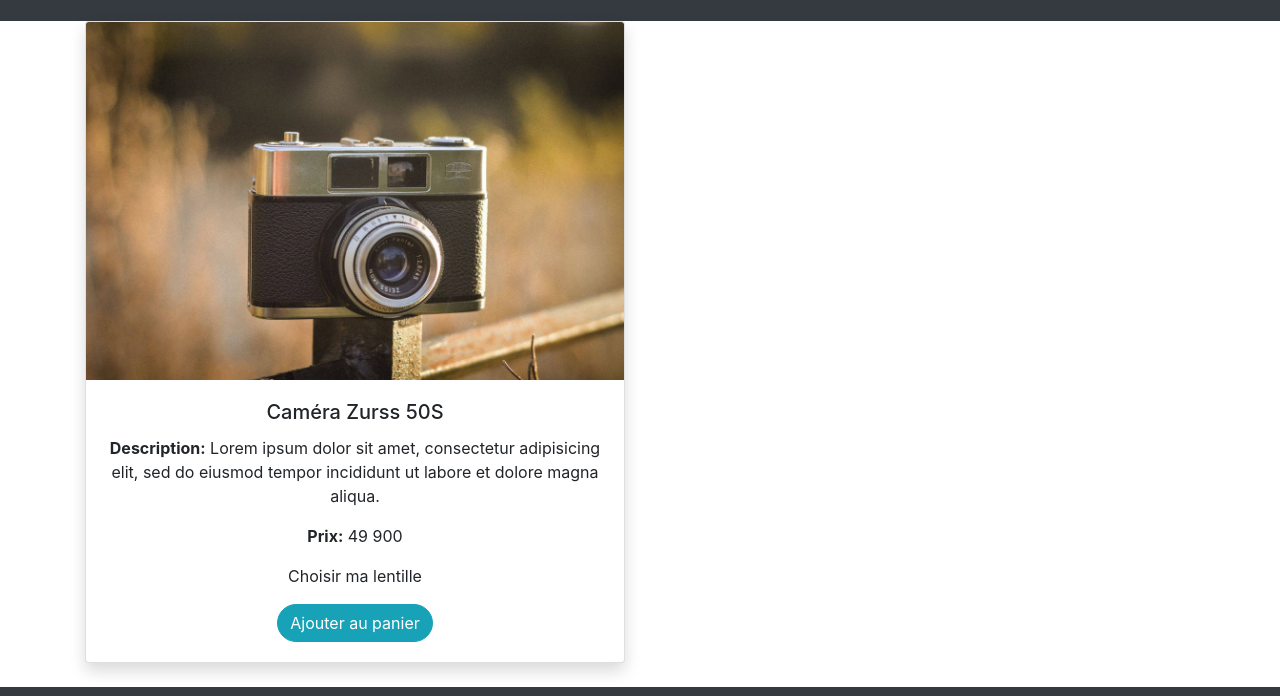
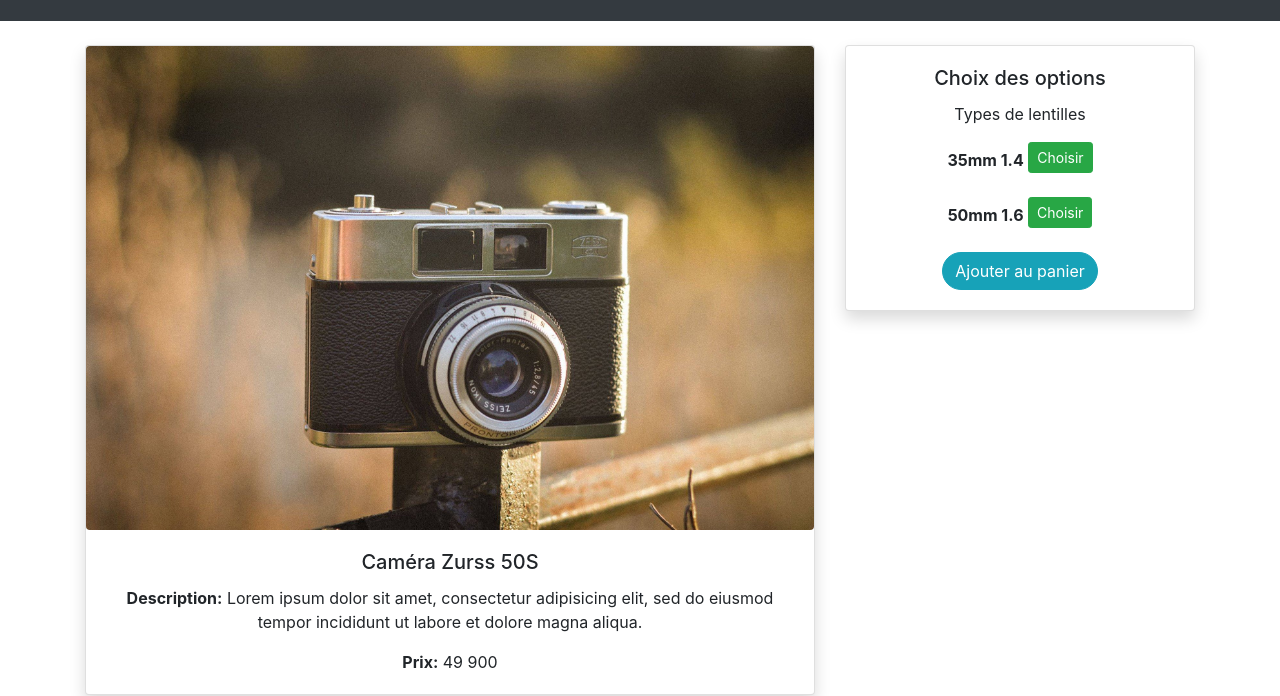
Before and after one commit to Dgericot/DimitriGericot_5_26112020, a website built with Parcel: page frontend/produits.html in a window 1280 px wide. Shown: the part 117-813 px from the top of the page. Built offline with nearby package versions, Linux system fonts and the light colour scheme.

Commit message:
Amélioration page produits et corrections index.js

```diff
--- a/frontend/js/index.js
+++ b/frontend/js/index.js
@@ -23,6 +23,7 @@ products.forEach((product) => {
                   <div class="carousel-item active">
                     <img src="${product.imageUrl}" class="d-block w-100" alt="Caméra Zurss 50S">
                   </div>
+
                 </div>
                 <a class="carousel-control-prev" href="#carouselControls" role="button" data-slide="prev">
                   <span class="carousel-control-prev-icon" aria-hidden="true"></span>
@@ -31,6 +32,7 @@ products.forEach((product) => {
                 <a class="carousel-control-next" href="#carouselControls" role="button" data-slide="next">
                   <span class="carousel-control-next-icon" aria-hidden="true"></span>
                   <span class="sr-only">Next</span>
+                </a>
                 </div>
             </div>
         </div>
@@ -48,9 +50,10 @@ const affichage =[]
 
 products.forEach((product) => {
     const render = `
+    <div class="row">
     <div class="col-12 col-lg-6 text-center">
             <div class="card mb-4 mb-lg-4 shadow">
-                <img src="${product.imageUrl}">
+                <img src="${product.imageUrl}" class="rounded">
                 <div class="card-body">
                   <h5 class="card-title">${product.name}</h5>
                   <p class="card-text">${product.description}</p>
@@ -59,6 +62,7 @@ products.forEach((product) => {
                 </div>
               </div>
         </div>
+        </div>
         `;
         affichage.push(render);
 })
--- a/frontend/produits.html
+++ b/frontend/produits.html
@@ -5,8 +5,8 @@
         <meta charset="utf-8" />
         <meta name="viewport" content="width=device-width, initial-scale=1, shrink-to-fit=no"/>
 
-        <link href="style.css" rel="stylesheet" />
         <link href="main.scss" rel="stylesheet" />
+        <link rel="style.css" rel="stylesheet" />
 
     <!-- Bootstrap CSS -->
         <link rel="stylesheet"
@@ -59,20 +59,31 @@
     <!-- bloc-0 END -->
 
     <main>
-        <div class="container container-2">
-            <div class="row">
-               <div class="col-12 col-lg-6 text-center">
-                   <div class="card mb-4 mb-lg-4 shadow">
-                       <img src="img/vcam_1.jpg" alt="Caméra Zurss 50S" class="card-img-top">
+        <div class="container">
+            <div class="row mt-4 ">
+               <div class="col-12 col-lg-8">
+                   <div class="card mb-4 mb-lg-4 shadow text-center">
+                       <img src="img/vcam_1.jpg" alt="Caméra Zurss 50S" class="rounded">
                        <div class="card-body">
                          <h5 class="card-title ">Caméra Zurss 50S</h5>
                          <p class="card-text"><strong>Description:</strong> Lorem ipsum dolor sit amet, consectetur adipisicing elit, sed do eiusmod tempor incididunt ut labore et dolore magna aliqua.</p>
                          <p class="card-text"><strong>Prix:</strong> 49 900</p>
-                         <p class="card-text">Choisir ma lentille</p>
-                         <a href="#" class="btn btn-info stretched-link rounded-pill">Ajouter au panier</a>
                        </div>
                      </div>
                </div>
+
+                <div class="col-12 col-lg-4">
+                    <div class="card mb-4 mb-lg-4 shadow text-center">
+                        <div class="card-body">
+                          <h5 class="card-title text-center">Choix des options</h5>
+                          <p class="card-text">Types de lentilles </p>
+                          <p class="card-text"><strong>35mm 1.4</strong> <button type="button" class="btn btn-success btn-sm mb-2">Choisir</button></p>
+                          <p class="card-text"><strong>50mm 1.6</strong> <button type="button" class="btn btn-success btn-sm mb-2">Choisir</button></p>
+                          <a href="#" class="btn btn-info stretched-link rounded-pill text-center">Ajouter au panier</a>
+                        </div>
+                      </div>
+                </div>
+             </div>
             </div>
     </main>
 
```
Also changed, not shown: frontend/index.html (+3 -1 lines). Lines whose indentation alone changed are shown as unchanged.
